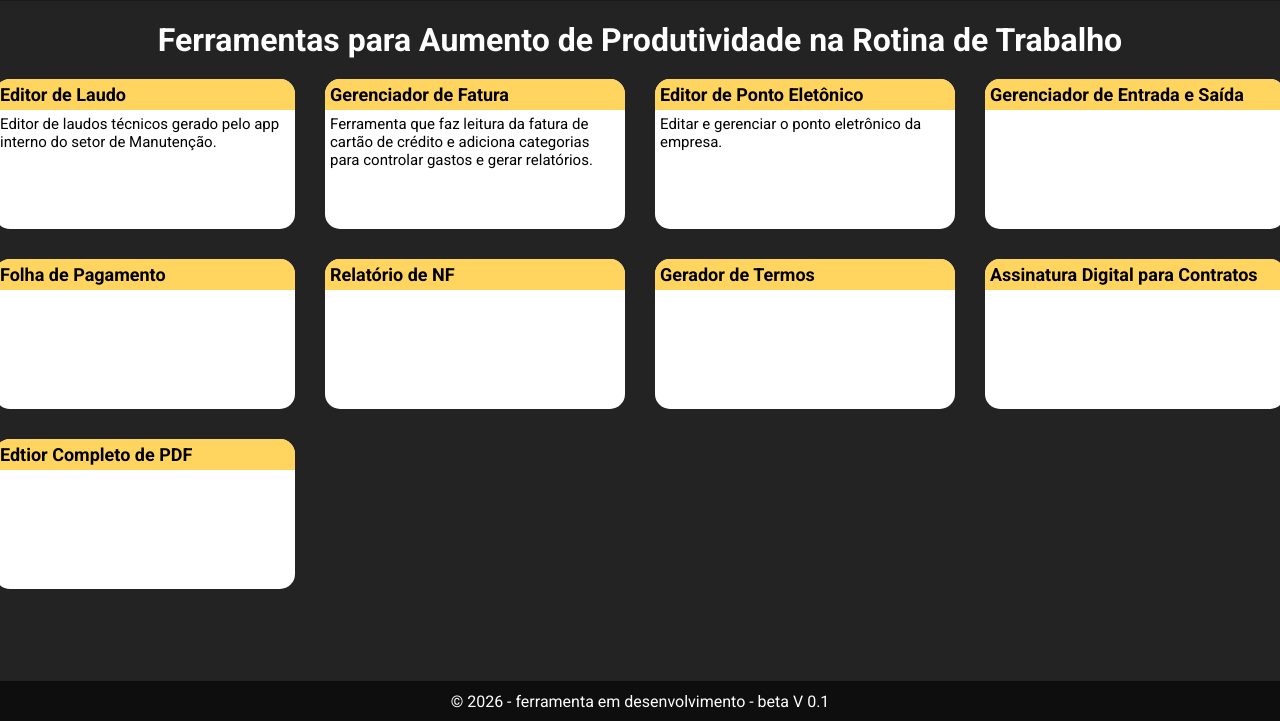
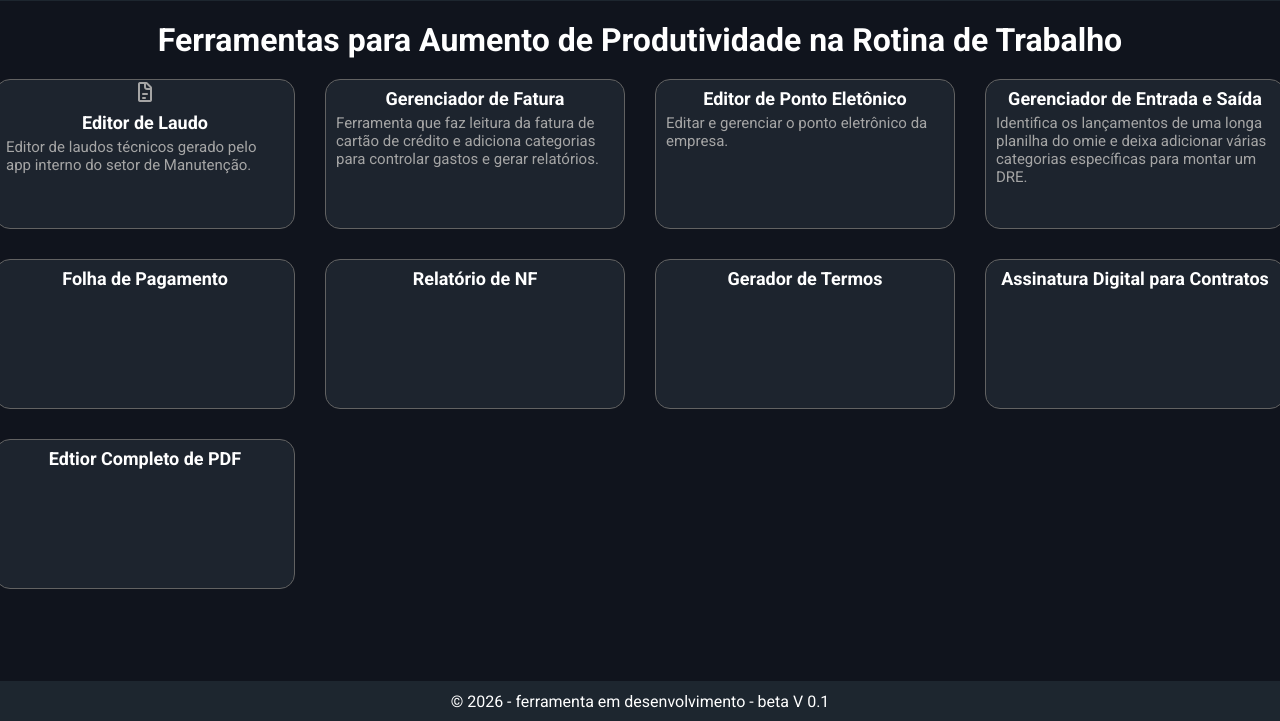
Before and after one commit to luisgalmeida/hermes, a plain HTML site: page index.html in a window 1280 px wide. Shown: the part 79-800 px from the top of the page. Drawn offline with nearby package versions, Linux system fonts and the light colour scheme.

Commit message:
Add files via upload

```diff
--- a/index.html
+++ b/index.html
@@ -10,6 +10,7 @@
     <link href="https://fonts.googleapis.com/css2?family=Libre+Franklin:ital,wght@0,100..900;1,100..900&family=Noto+Sans+JP:wght@100..900&display=swap" rel="stylesheet">
     <link href="https://fonts.googleapis.com/css2?family=Roboto+Serif:ital,opsz,wght@0,8..144,100..900;1,8..144,100..900&display=swap" rel="stylesheet">
     <link href="https://fonts.googleapis.com/css2?family=Roboto:ital,wght@0,100..900;1,100..900&display=swap" rel="stylesheet">
+    <link rel="stylesheet" href="https://fonts.googleapis.com/css2?family=Material+Symbols+Outlined:opsz,wght,FILL,GRAD@20..48,100..700,0..1,-50..200&icon_names=docs" />
 </head>
 <body>
     <header>
@@ -23,21 +24,22 @@
     <main>
         <h1>Ferramentas para Aumento de Produtividade na Rotina de Trabalho</h1>
         <section>
-            <a href="#" class="cards">
+            <a href="https://luisgalmeida.github.io/editor-de-laudo/" class="cards">
+                <span class="material-symbols-outlined">docs</span>
                 <h3>Editor de Laudo</h3>
                 <p>Editor de laudos técnicos gerado pelo app interno do setor de Manutenção.</p>
             </a>
-             <a href="#" class="cards">
+             <a href="https://luisgalmeida.github.io/gerenciador-de-faturas/" class="cards">
                 <h3>Gerenciador de Fatura</h3>
                 <p>Ferramenta que faz leitura da fatura de cartão de crédito e adiciona categorias para controlar gastos e gerar relatórios.</p>
             </a>
-             <a href="#" class="cards">
+             <a href="https://luisgalmeida.github.io/gerenciador-de-ponto-eletronico/" class="cards">
                 <h3>Editor de Ponto Eletônico</h3>
                 <p>Editar e gerenciar o ponto eletrônico da empresa.</p>
             </a>
-             <a href="#" class="cards">
+             <a href="https://luisgalmeida.github.io/gerenciador-de-lancamentos/" class="cards">
                 <h3>Gerenciador de Entrada e Saída</h3>
-                <p></p>
+                <p>Identifica os lançamentos de uma longa planilha do omie e deixa adicionar várias categorias específicas para montar um DRE.</p>
             </a>
             <a href="#" class="cards">
                 <h3>Folha de Pagamento</h3>
--- a/style.css
+++ b/style.css
@@ -8,7 +8,7 @@
 }
 
 header{
-    background-color: rgb(26, 26, 26);
+    background-color: rgb(29, 38, 47);
     height: 10vh;
     padding: 0 20px;
     display: flex;
@@ -46,7 +46,7 @@ header > nav > a:hover{
 }
 
 main{
-    background-color: rgb(35, 35, 35);
+    background-color: rgb(16, 20, 29);
     color: white;
     height: 85vh;
     display: flex;
@@ -67,34 +67,41 @@ main > section {
 
 main > section > a.cards{
     text-decoration: none;
-    background-color: white;
-    color: black;
+    background-color:rgb(29, 36, 46);
+    color: rgb(165, 165, 165);
     width: 300px;
     height: 150px;
+    border: 0.1px solid  rgb(98, 98, 98);
     border-radius: 15px;
     display: flex;
     flex-direction: column;
+    align-items: center;
     transition: transform 0.3s ease, box-shadow 0.3s ease;
 }
 
 main > section > a.cards:hover{
     transform: scale(1.05);
 }
+
+main > section > a.cards > span{
+
+}
+
 main > section > a.cards > h3{
     font-size: 18px;
-    padding: 5px;
-    background-color: rgb(255, 212, 95);
+    padding: 8px 0px 5px 0px;
+    color: rgb(255, 255, 255);
     border-top-right-radius: 15px ;
     border-top-left-radius: 15px ;
 }
 
 main > section > a.cards > p{
     font-size: 15px;
-    padding: 5px;
+    padding: 0px 10px;
 }
 
 footer{
-    background-color: rgb(14, 14, 14);
+    background-color: rgb(29, 38, 47);
     color: white;
     height: 5vh;
     display: flex;
```
